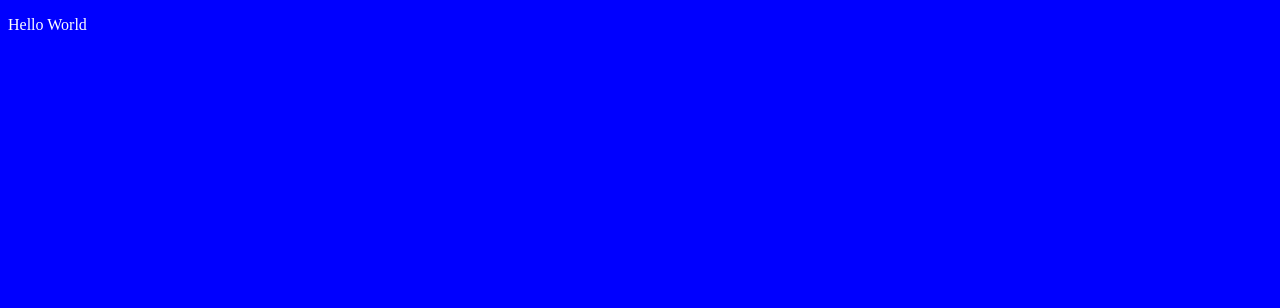
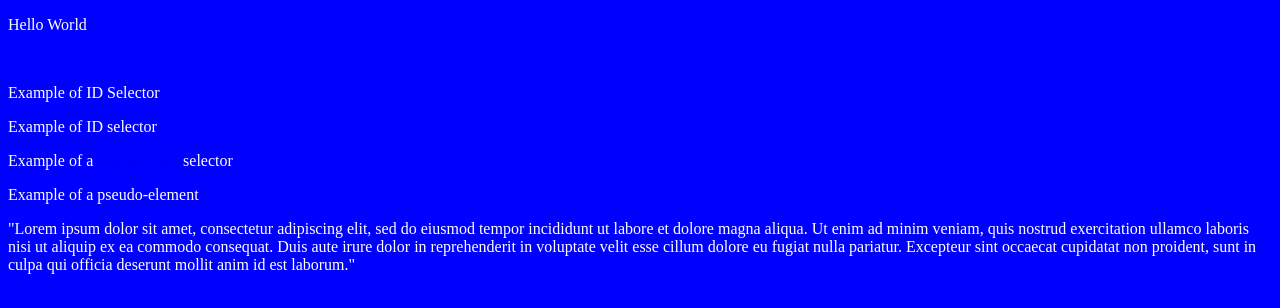
Before and after one commit to apulido08/COMP001B.LectureActivity1, a plain HTML site: page index.html in a window 1280 px wide. Drawn offline with Linux system fonts and the light colour scheme.

Commit message:
added more styling

```diff
--- a/index.html
+++ b/index.html
@@ -7,6 +7,24 @@
     <link rel="stylesheet" href="main.css">
 </head>
 <body>
+    <!--example of a standard element-->
+    <!--example of type-->
     <p>Hello World</p>
+    <!--example of an empty void element-->
+    <br>
+
+    <!--example of id-->
+    <p id="example-of-id">Example of ID Selector</p>
+
+    <!--example of class-->
+    <p class="example-of-class">Example of ID selector</p>
+
+    <!--example of pseudo class-->
+    <p>Example of a <a href="#">psuedo-class</a> selector</p>
+
+    <p>Example of a pseudo-element</p>
+    <!--example of a pseudo element-->
+    <p>"Lorem ipsum dolor sit amet, consectetur adipiscing elit, sed do eiusmod tempor incididunt ut labore et dolore magna aliqua. Ut enim ad minim veniam, quis nostrud exercitation ullamco laboris nisi ut aliquip ex ea commodo consequat. Duis aute irure dolor in reprehenderit in voluptate velit esse cillum dolore eu fugiat nulla pariatur. Excepteur sint occaecat cupidatat non proident, sunt in culpa qui officia deserunt mollit anim id est laborum."</p>
+
 </body>
 </html>
--- a/main.css
+++ b/main.css
@@ -4,3 +4,28 @@ body {
 p {
     color: white;
 }
+/* test */
+
+/* styling using id selector */
+#example-of-class {
+    font-weight: 400px;
+}
+
+
+/* styling using class selector */
+#example-of-class {
+    font-size: x-large;
+}
+
+/* styling using pseudo class */
+a:hover {
+    color: orange;
+}
+
+
+
+/* styling using psuedo-element */
+p::first-letter {
+    font-weight: 500px;
+    color: azure;
+}
```
